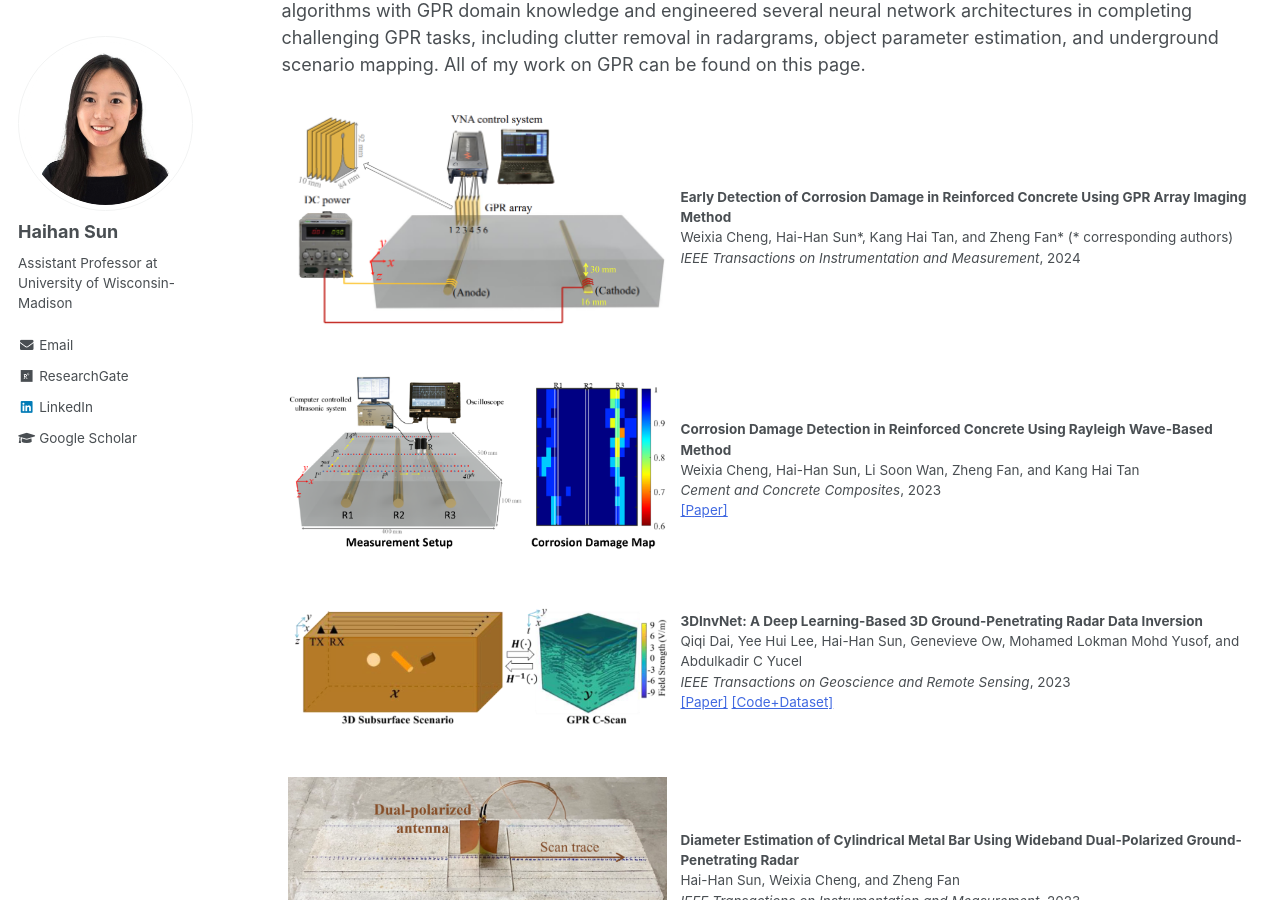
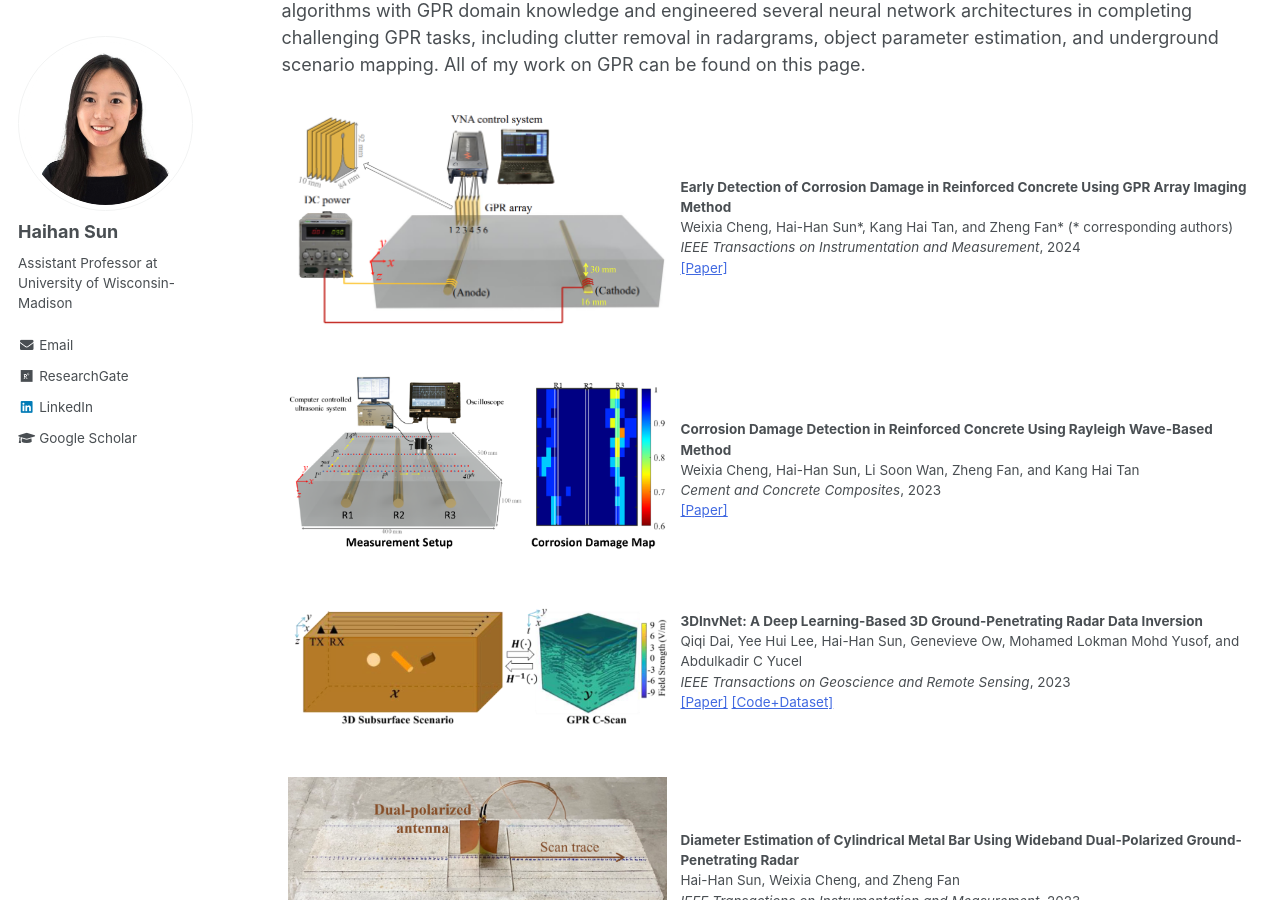
Before and after one commit to Haihan-Sun/Haihan-Sun.github.io, a Jekyll site: the page built from _pages/GPR.html, in a window 1280 px wide and 900 px high, scrolled down 325 px. Built offline with Jekyll 4.4.1, drawn with Linux system fonts in a browser that asks for light colours.

Commit message:
Update GPR.html

```diff
--- a/_pages/GPR.html
+++ b/_pages/GPR.html
@@ -32,6 +32,7 @@ scenario mapping. All of my work on GPR can be found on this page. <br />
   <td align="left"><p><b>Early Detection of Corrosion Damage in Reinforced Concrete Using GPR Array Imaging Method</b> <br />
     Weixia Cheng, Hai-Han Sun*, Kang Hai Tan, and Zheng Fan* (* corresponding authors) <br/>
     <i>IEEE Transactions on Instrumentation and Measurement</i>, 2024  <br/>
+    <a href="https://Haihan-Sun.github.io/files/GPR12.pdf" style="color:#4169e1">[Paper]</a>  <br />
 
   </td>
  </tr>
```
